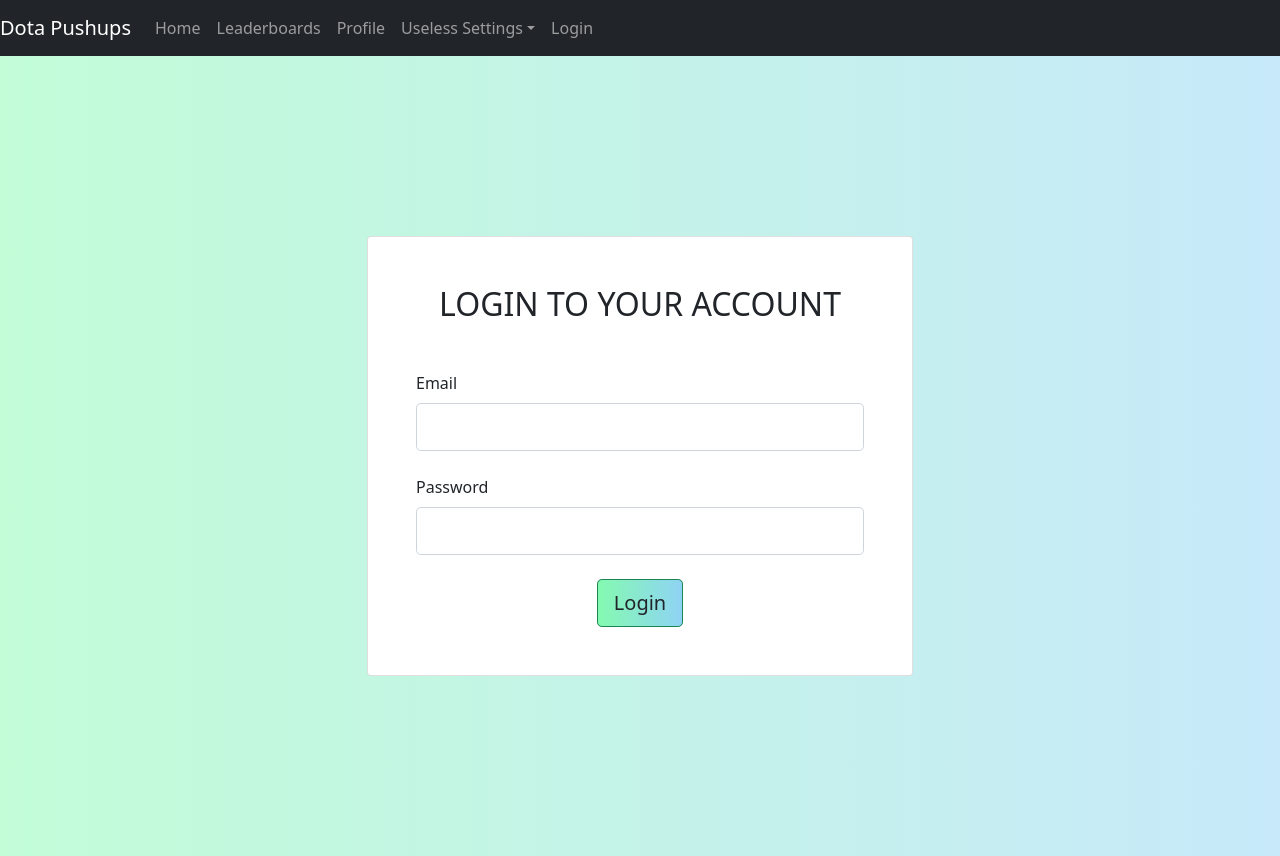
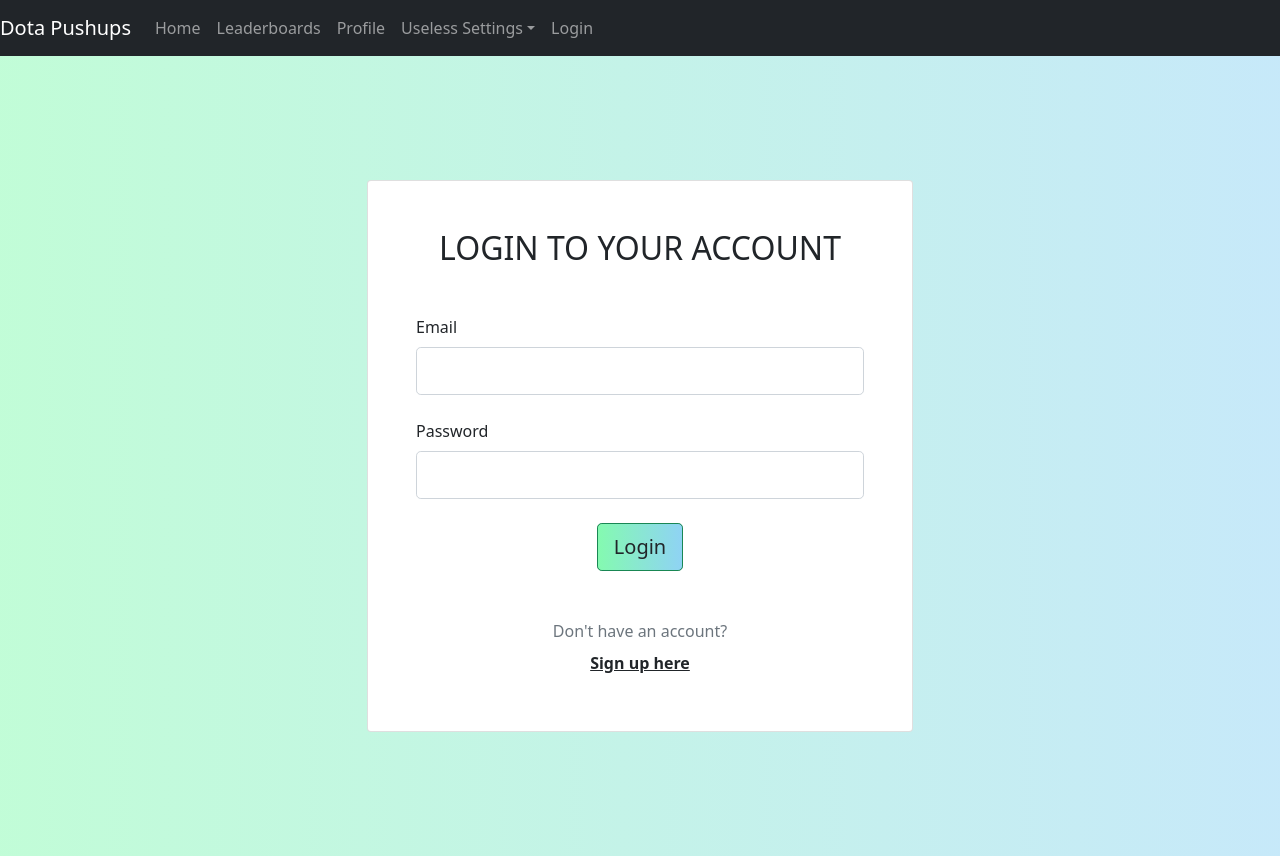
Before and after one commit to justinchiu25/Dota-pushup, a React (Create React App) app: page /login in a window 1280 px wide. Built offline with nearby package versions, Linux system fonts and the light colour scheme; no server answers.

Commit message:
Login has link to signup

```diff
--- a/src/App/Components/Login.js
+++ b/src/App/Components/Login.js
@@ -1,6 +1,6 @@
 import react, { useRef } from "react";
 import { Nav } from "react-bootstrap";
-import { useNavigate } from "react-router-dom";
+import { Link, useNavigate } from "react-router-dom";
 import { useAuth } from "../Contexts/AuthContext";
 
 export default function Login() {
@@ -48,6 +48,8 @@ export default function Login() {
                       className="btn btn-success btn-block btn-lg gradient-custom-4 text-body">Login</button>
                   </div>
 
+                  <p className="text-center text-muted mt-5 mb-0">Don't have an account? <Nav.Link as={Link} to="/signup"
+                      className="fw-bold text-body"><u>Sign up here</u></Nav.Link></p>
                 </form>
 
               </div>
```
